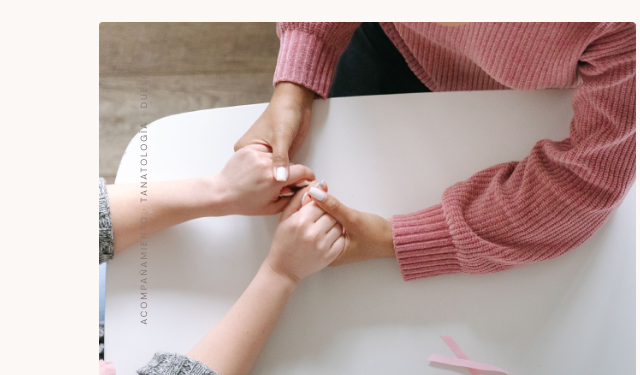
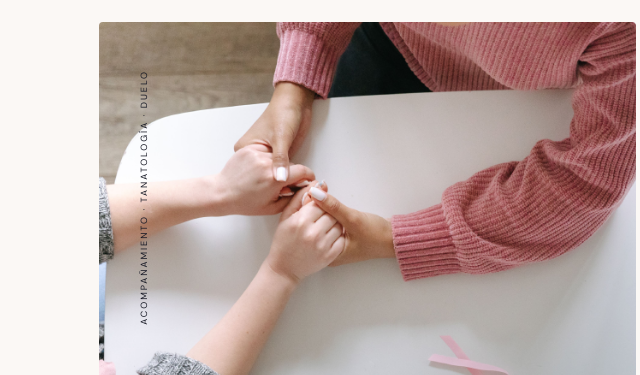
Before and after one commit to elegiarosa/elegiarosa, a plain HTML site: page index.html in a window 1280 px wide. Shown: the part 136-511 px from the top of the page, 584-1224 px from the left. Drawn offline with nearby package versions, Linux system fonts and the light colour scheme; a web font is replaced by a local one.

Commit message:
Update style.css

```diff
--- a/style.css
+++ b/style.css
@@ -51,7 +51,7 @@
 .hero-art {position: relative; width: 100%; height: 100%; min-height: 420px; overflow: hidden; border-radius: 4px; background: #F4E5E8;}
 .hero-image {display: block; width: 100%; height: 100%; min-height: 420px; object-fit: cover; object-position: center;}
 
-    .hero-note{position:absolute;z-index:6;top:8%;left:7%;writing-mode:vertical-rl;transform:rotate(180deg);font-size:9px;letter-spacing:2px;text-transform:uppercase;color:#897b7a}
+    .hero-note{position:absolute;z-index:6;top:8%;left:7%;writing-mode:vertical-rl;transform:rotate(180deg);font-size:9px;letter-spacing:2px;text-transform:uppercase;color:#181A26}
     .intro-band{background:var(--navy);color:white;padding:63px 0}
     .intro-grid{display:grid;grid-template-columns:.75fr 1.25fr;gap:70px;align-items:center}
     .intro-band .eyebrow{color:#f5a4bc}
```
